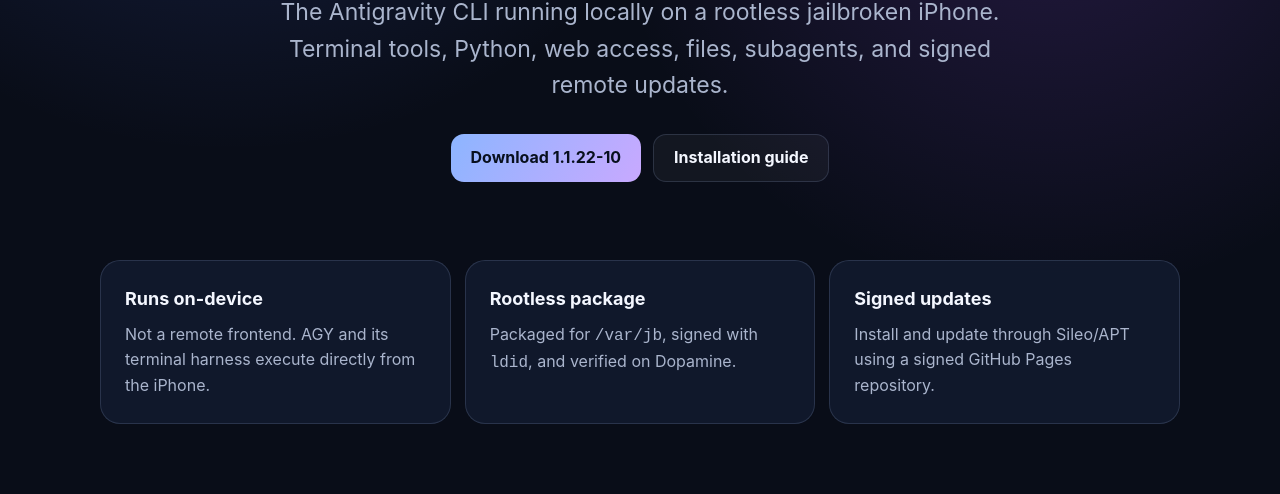
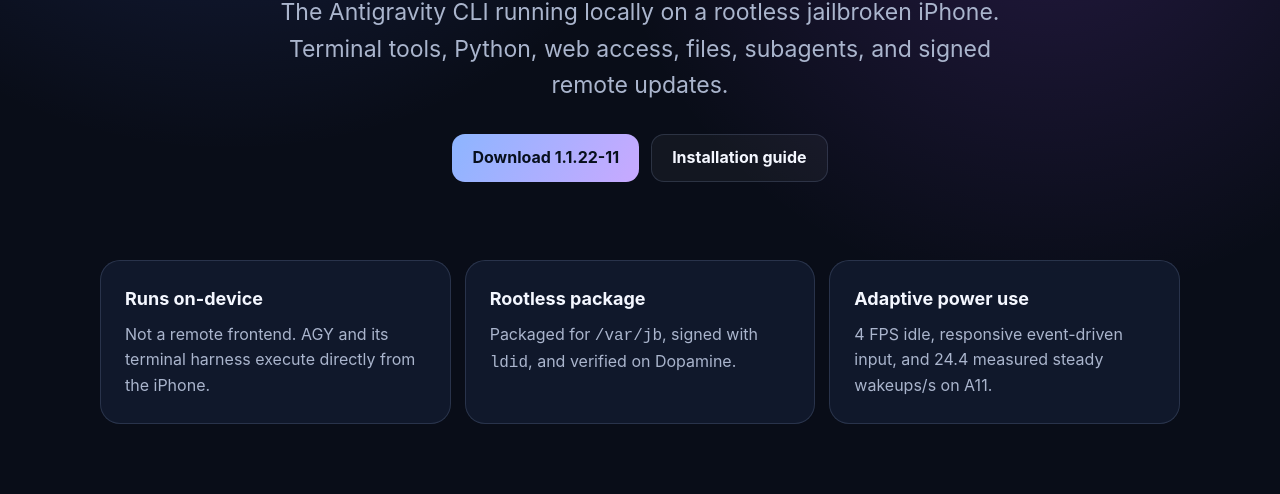
Before and after one commit to Profit155/agy-ios-repo, a plain HTML site: page index.html in a window 1280 px wide. Shown: the part 413-907 px from the top of the page. Drawn offline with Linux system fonts and the light colour scheme.

Commit message:
Publish AGY iOS 1.1.22-11

```diff
--- a/index.html
+++ b/index.html
@@ -113,7 +113,7 @@
         <h1>AGY for <span>iOS Jailbreak</span></h1>
         <p class="lead">The Antigravity CLI running locally on a rootless jailbroken iPhone. Terminal tools, Python, web access, files, subagents, and signed remote updates.</p>
         <div class="actions">
-          <a class="button primary" href="https://github.com/Profit155/agy-ios-repo/releases/latest">Download 1.1.22-10</a>
+          <a class="button primary" href="https://github.com/Profit155/agy-ios-repo/releases/latest">Download 1.1.22-11</a>
           <a class="button" href="https://github.com/Profit155/agy-ios-repo#install-with-sileo">Installation guide</a>
         </div>
       </section>
@@ -128,8 +128,8 @@
           <p>Packaged for <code>/var/jb</code>, signed with <code>ldid</code>, and verified on Dopamine.</p>
         </article>
         <article class="card">
-          <h2>Signed updates</h2>
-          <p>Install and update through Sileo/APT using a signed GitHub Pages repository.</p>
+          <h2>Adaptive power use</h2>
+          <p>4 FPS idle, responsive event-driven input, and 24.4 measured steady wakeups/s on A11.</p>
         </article>
       </section>
 
@@ -141,7 +141,7 @@
       </section>
     </main>
 
-    <footer>AGY 1.1.22-10 · rootless iphoneos-arm64 · experimental compatibility port</footer>
+    <footer>AGY 1.1.22-11 · rootless iphoneos-arm64 · experimental compatibility port</footer>
   </div>
 </body>
 </html>
```
Also changed, not shown: 9 other files.
